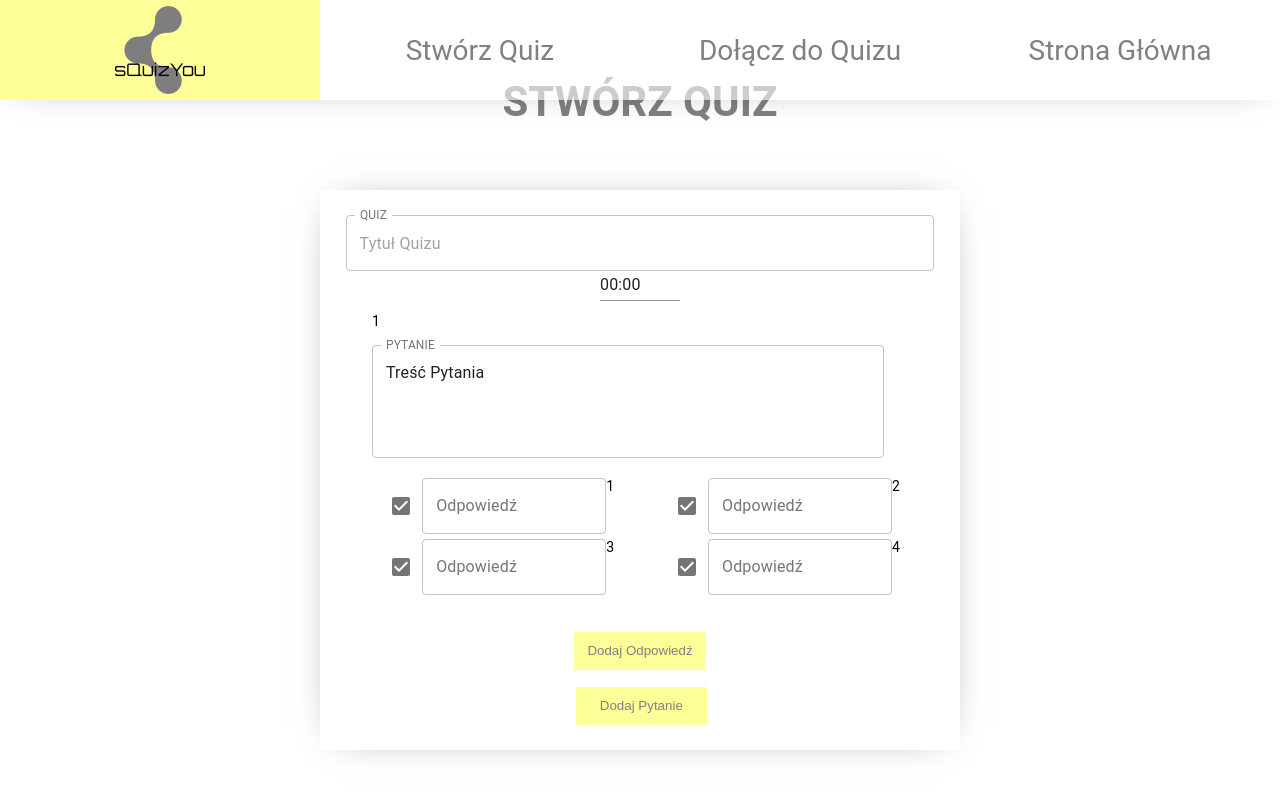
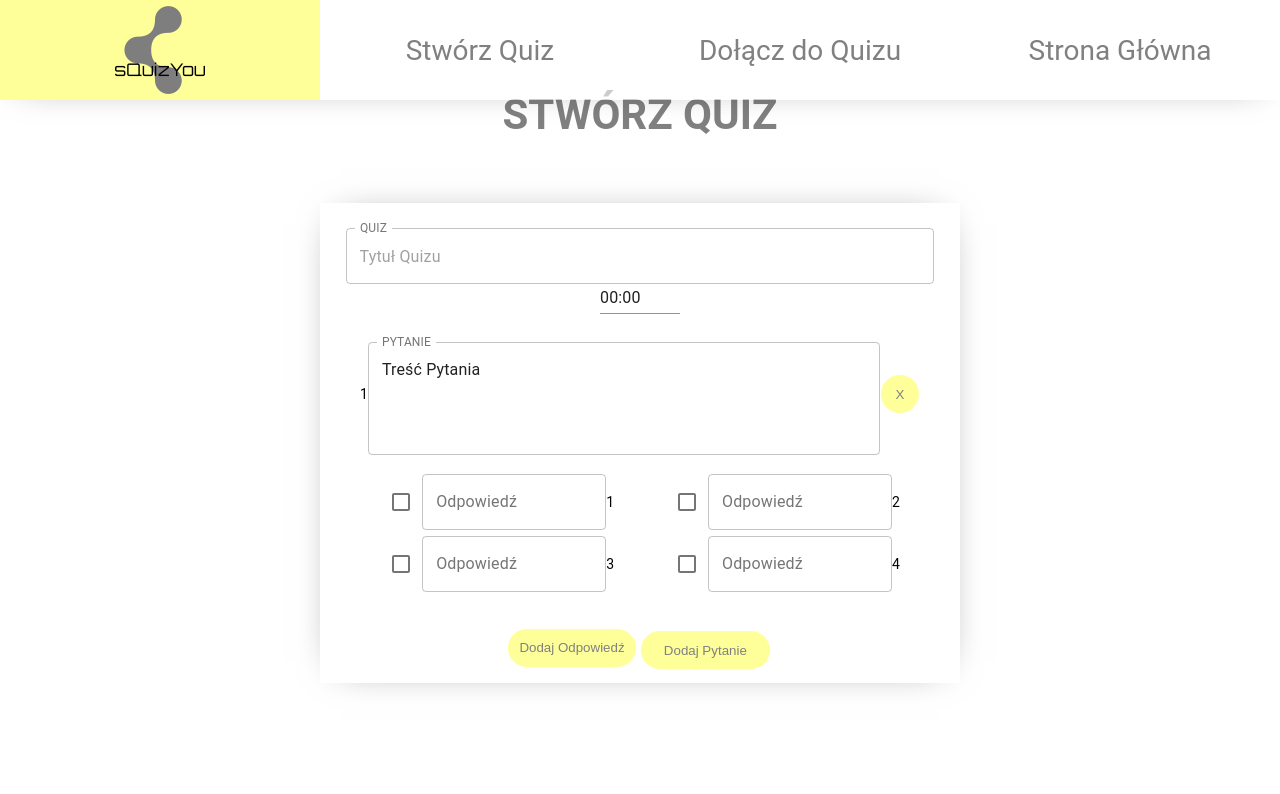
Before and after one commit to infoshareacademy/jfdd12-ubuntuwnicy-app, a React (Create React App) app: page /quiz-gen-wrapper in a window 1280 px wide. Shown: the top 794 px of the page. Built offline with nearby package versions, Linux system fonts and the light colour scheme.

Commit message:
added styles for yellow buttons

```diff
--- a/src/components/quizGenerator/AddAnswerButton.js
+++ b/src/components/quizGenerator/AddAnswerButton.js
@@ -3,5 +3,6 @@ import React from 'react'
 export default function AddAnswerButton(props) {
     return (
         <button className='addAnswerButton'>Dodaj Odpowiedź</button>
+
     )
 }
--- a/src/components/quizGenerator/AnswerInput.js
+++ b/src/components/quizGenerator/AnswerInput.js
@@ -15,9 +15,8 @@ function AnswerInput(props) {
       />
             <Checkbox
                 className="isAnswerCorrect"
-                defaultChecked
                 color="default"
-                value="checkedG"
+                value="checkedA"
                 inputProps={{
                  'aria-label': 'checkbox with default color',
         }}
--- a/src/components/quizGenerator/QuestionInput.js
+++ b/src/components/quizGenerator/QuestionInput.js
@@ -1,11 +1,11 @@
 import React from 'react'
 import TextField from '@material-ui/core/TextField';
-import IconButton from '@material-ui/core/IconButton';
-//import DeleteIcon from '@material-ui/icons/Delete';
+
+
 
 function QuestionInput(props) {
     return (
-        <div>
+        <div className='questionAndDeleteButtonInput'>
             <p className='questionID'>{props.questionID}</p>
             <TextField
                 id="outlined-multiline-static"
@@ -17,11 +17,7 @@ function QuestionInput(props) {
                 margin="normal"
                 variant="outlined"
             />
-             <IconButton
-                className="deleteQuestion"
-                aria-label="Delete">
-
-            </IconButton>
+              <button className='deleteQuestion'> X </button>
         </div>
     )
 }
--- a/src/components/quizGenerator/QuizGenWrapperStyles.css
+++ b/src/components/quizGenerator/QuizGenWrapperStyles.css
@@ -1,5 +1,5 @@
 .quizGenWrapper {
-  padding-top: 1%;
+  padding-top: 2%;
   display: flex;
   flex-direction: column;
   align-items: center;
@@ -40,7 +40,7 @@
   align-items: center;
   box-shadow: 0px 0px 38px -21px rgba(0, 0, 0, 0.60);
   width: 50%;
-  height: 70vh;
+  height: 60vh;
 }
 
 .addAnswerButton {
@@ -48,7 +48,7 @@
   padding: 1%;
   margin-bottom: 10%;
   border: 0.1em solid #FFFFFF;
-  border-radius: 0.12em;
+  border-radius: 2em;
   text-decoration: none;
   color: grey;
   font-weight: 300;
@@ -69,7 +69,7 @@
   padding: 1%;
   margin: 1%;
   border: 0.1em solid #FFFFFF;
-  border-radius: 0.12em;
+  border-radius: 2em;
   text-decoration: none;
   color: grey;
   font-weight: 300;
@@ -85,9 +85,30 @@
   color: #FFFFFF;
 }
 
+.deleteQuestion {
+  background-color: rgb(255, 255, 153);
+  padding: 1%;
+  font-weight: bolder;
+  border: 0.1em solid #FFFFFF;
+  border-radius: 10em;
+  text-decoration: none;
+  color: grey;
+  font-weight: 300;
+  text-align: center;
+  transition: all 0.2s;
+  cursor: pointer;
+  width: 3em;
+  height: 3em;
+}
+
+.deleteQuestion:hover {
+  background-color: grey;
+  color: #FFFFFF;
+}
+
 .quizButtons {
   display: flex;
-  flex-direction: column;
+  flex-direction: row;
   padding: 5%;
 }
 
@@ -108,4 +129,12 @@
 .answerInputsStyles {
   display: flex;
   flex-direction: row-reverse;
+  align-items: center;
+  align-content: center;
 }
+
+.questionAndDeleteButtonInput {
+  display: flex;
+  flex-direction: row;
+  align-items: center;
+}
```
